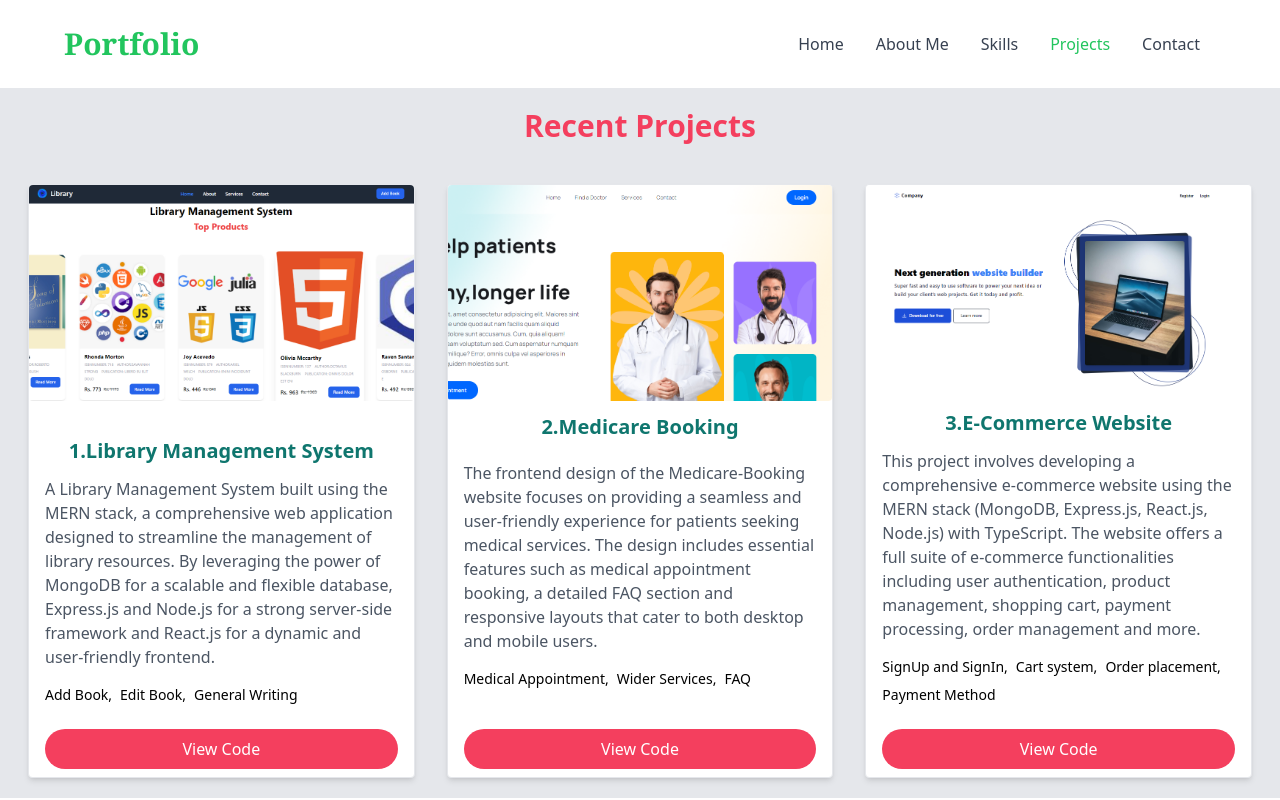
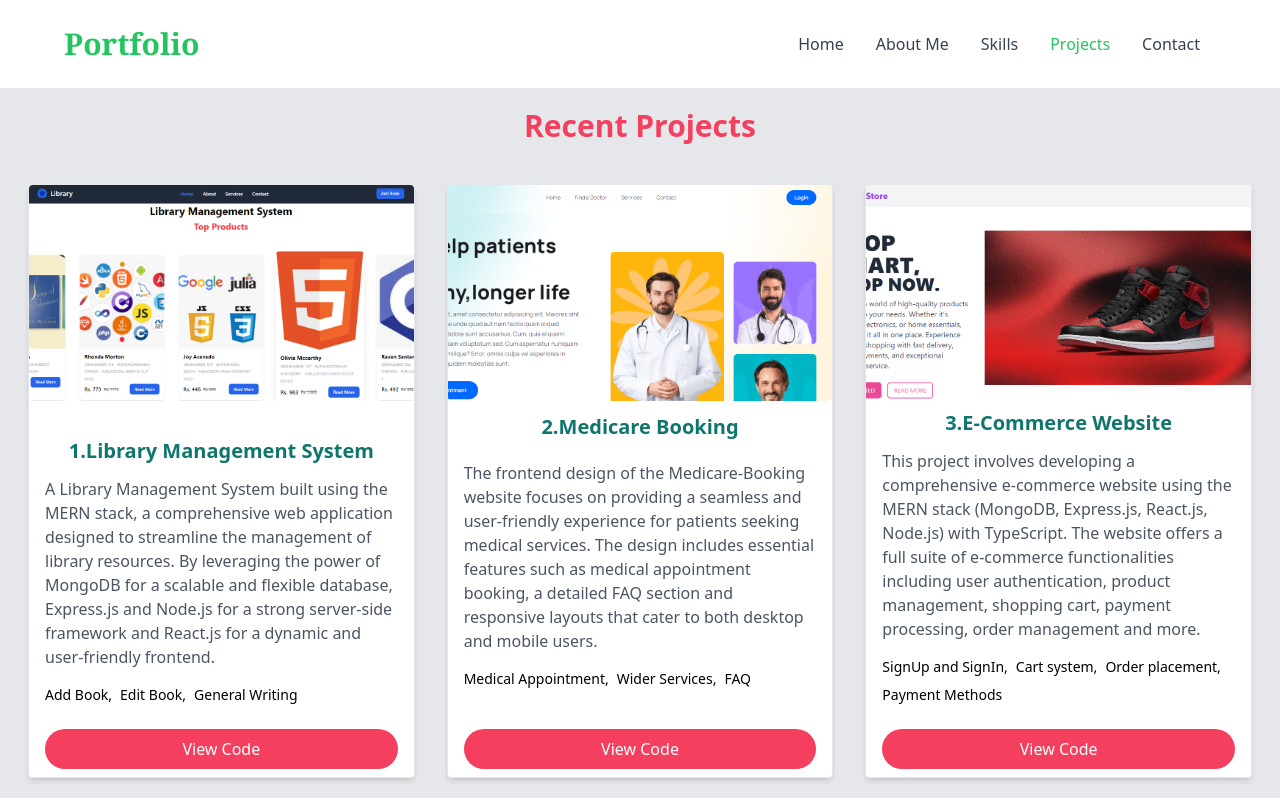
Before and after one commit to sunill27/My-Portfolio, a React (Vite) app: page /projects in a window 1280 px wide. Shown: the top 800 px of the page. Built offline with nearby package versions, Linux system fonts and the light colour scheme.

Commit message:
updated project

```diff
--- a/src/components/Projects.jsx
+++ b/src/components/Projects.jsx
@@ -139,11 +139,11 @@ const Projects = () => {
                   <span>Order placement,</span>
                 </li>
                 <li className="flex items-center gap-2">
-                  <span>Payment Method</span>
+                  <span>Payment Methods</span>
                 </li>
               </ul>
               <button className="p-2 px-6 mt-2 bg-rose-500 text-white rounded-full hover:bg-purple-500">
-                <Link to="https://github.com/iamSunil57/E-Com_Website">
+                <Link to="https://github.com/sunill27/Sneakers-Store">
                   View Code
                 </Link>
               </button>
```
Also changed, not shown: src/assets/images/ecomImage.png.
